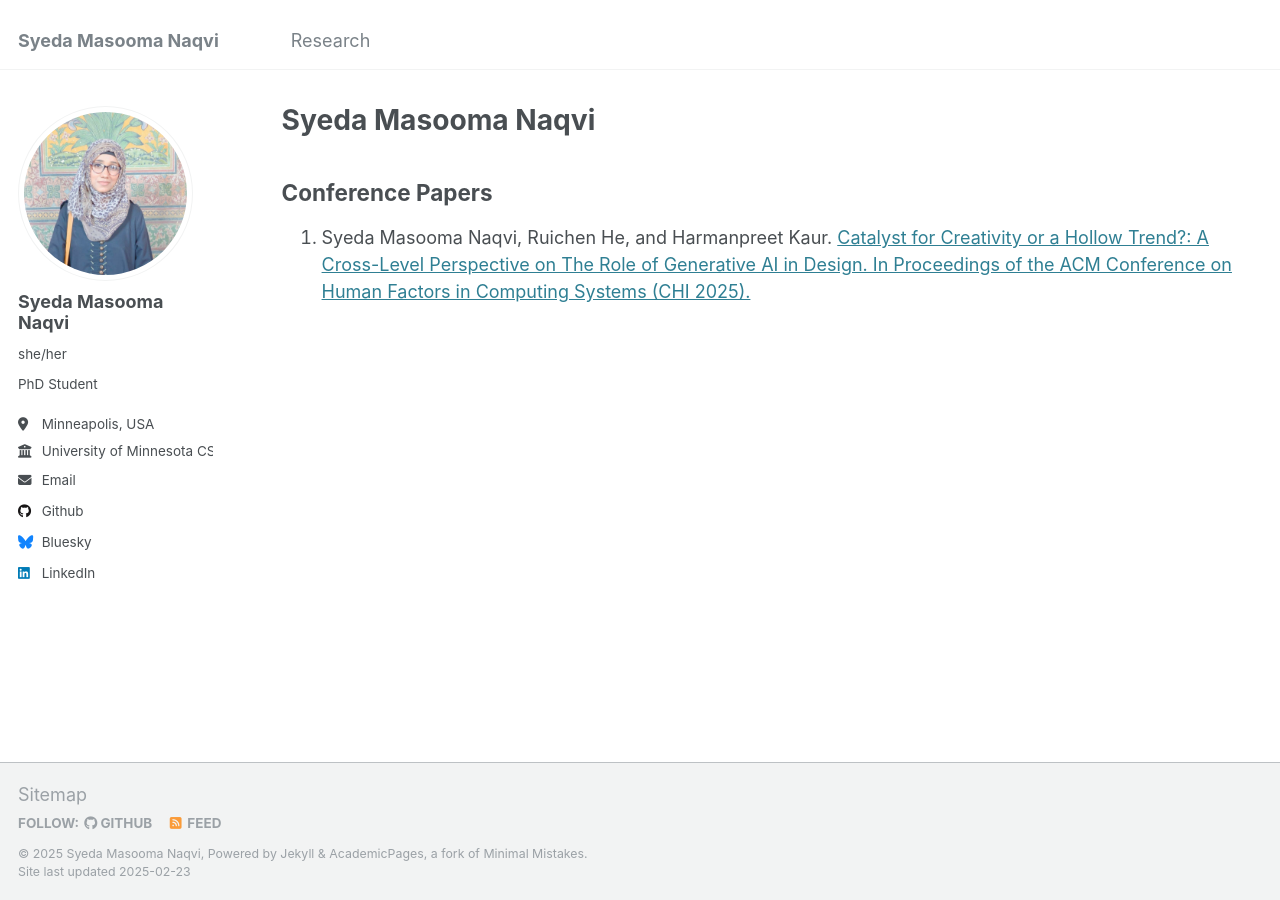
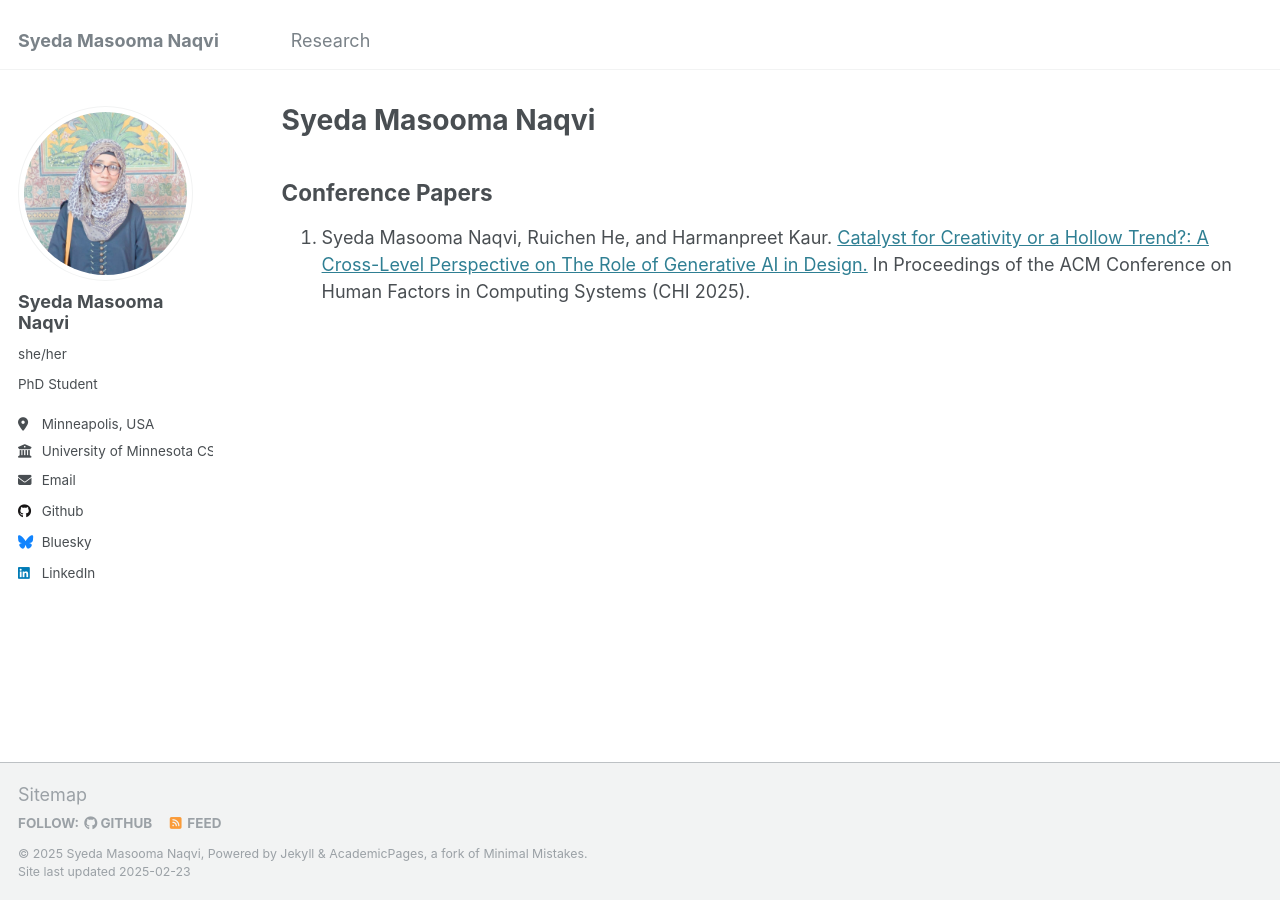
Before and after one commit to syedamasoomanaqvii/syedamasoomanaqvii.github.io, a Jekyll site: the page built from _pages/research.md, in a window 1280 px wide. Built offline with Jekyll 4.4.1, drawn with Linux system fonts in a browser that asks for light colours.

```diff
--- a/_pages/research.md
+++ b/_pages/research.md
@@ -9,4 +9,4 @@ redirect_from:
 
 {% include base_path %}
 ## Conference Papers
-1. Syeda Masooma Naqvi, Ruichen He, and Harmanpreet Kaur. [Catalyst for Creativity or a Hollow Trend?: A Cross-Level Perspective on The Role of Generative AI in Design. In Proceedings of the ACM Conference on Human Factors in Computing Systems (CHI 2025).](/files/chi25-150.pdf)
+1. Syeda Masooma Naqvi, Ruichen He, and Harmanpreet Kaur. [Catalyst for Creativity or a Hollow Trend?: A Cross-Level Perspective on The Role of Generative AI in Design.](/files/chi25-150.pdf) In Proceedings of the ACM Conference on Human Factors in Computing Systems (CHI 2025).
```
